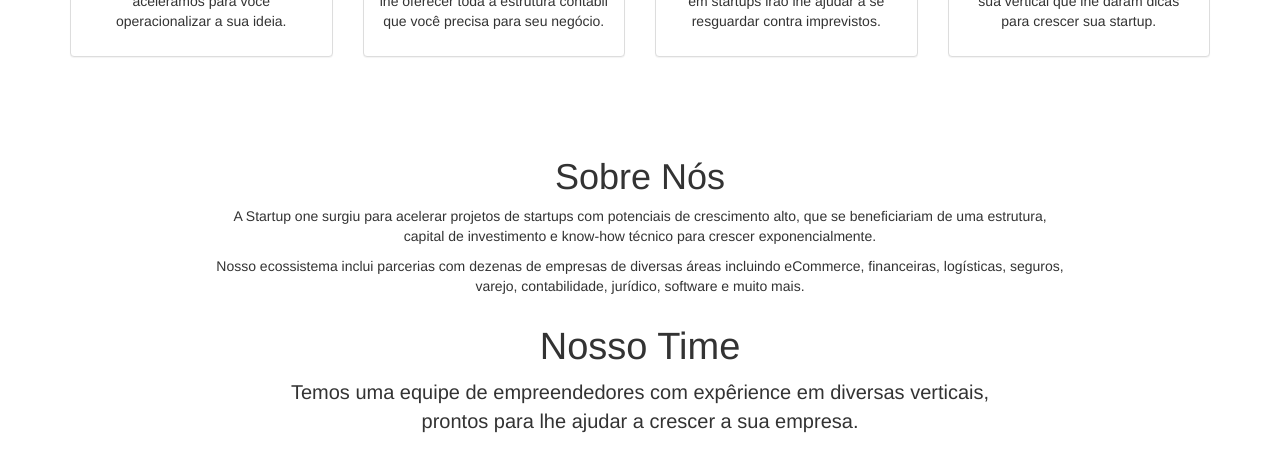
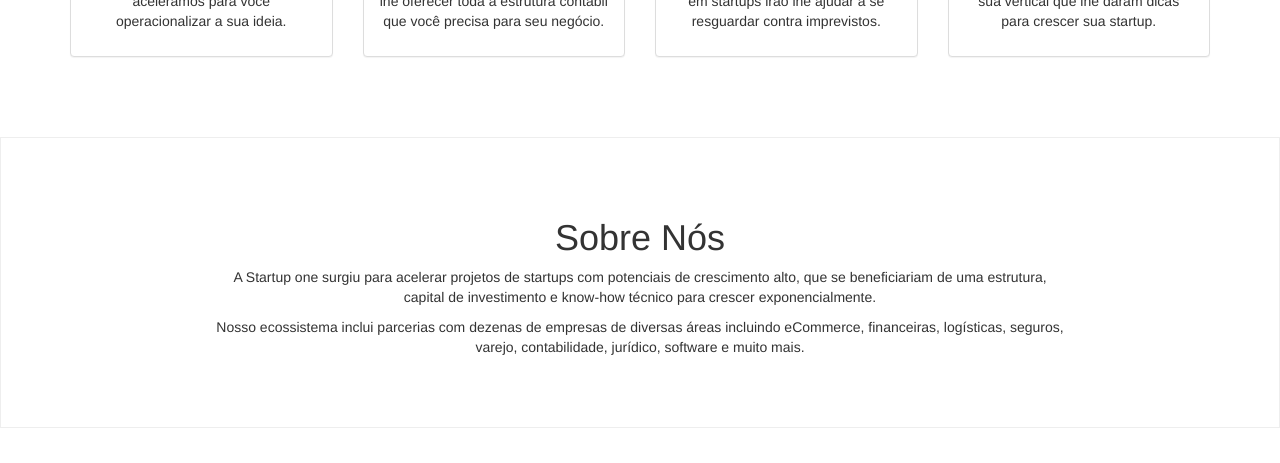
Before and after one commit to RenatoRosaFranco/StartupOne, a React (Create React App) app: page / in a window 1280 px wide. Shown: the part 1800-2263 px from the top of the page. Built offline with nearby package versions, Linux system fonts and the light colour scheme.

Commit message:
setup netlify as default cloud.

```diff
--- a/src/Components/About/style.scss
+++ b/src/Components/About/style.scss
@@ -1,3 +1,6 @@
 .about {
-
+  position: relative;
+  border: 1px solid #EEE;
+  padding-top: 60px;
+  padding-bottom: 60px;
 }
--- a/src/Components/Team/style.scss
+++ b/src/Components/Team/style.scss
@@ -1,4 +1,7 @@
 .team {
+  position: relative;
+  padding-top: 20px;
+
   a {
     color: black;
     cursor: normal;
```
Also changed, not shown: 2 other files (tests, documents, lock files or other folders).
